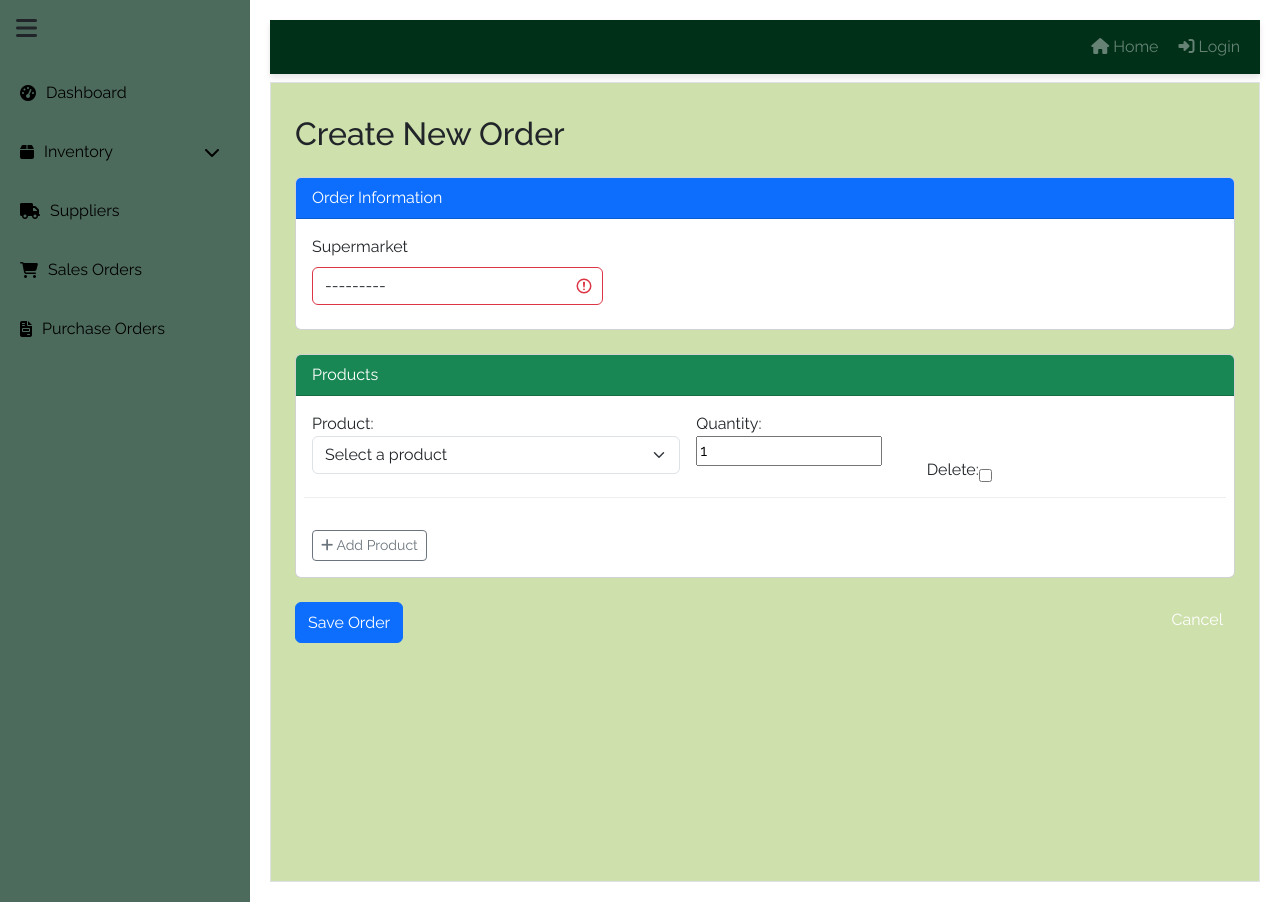
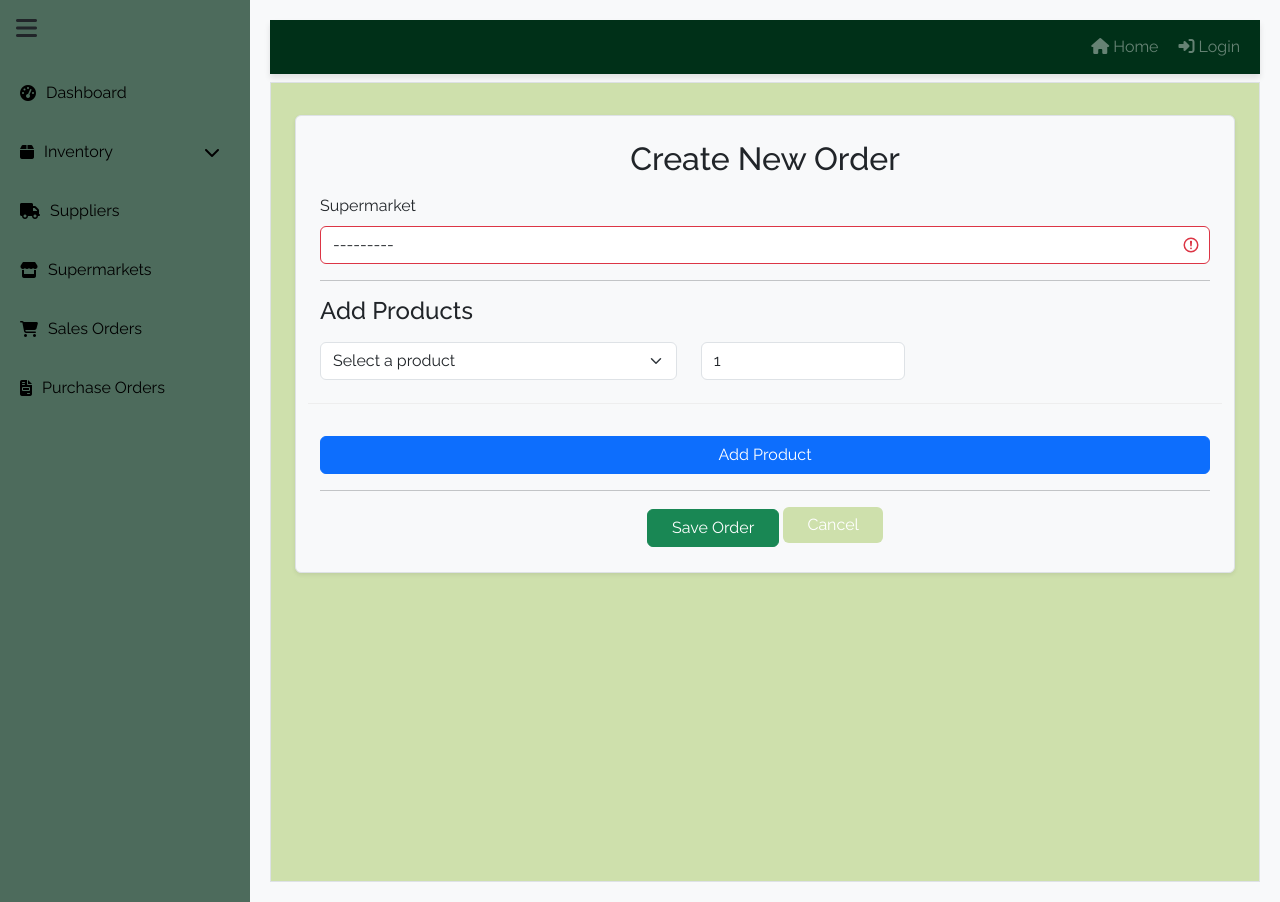
Before and after one commit to Team-5-Django/warehouse_system, a Django app: page /orders/create/ in a window 1280 px wide. Run offline with Django 5.2, Linux system fonts and the light colour scheme; data that the repository does not hold is empty; some libraries are stand-ins or nearby versions.

Commit message:
feature(orders): adding supermarket functionalties.

```diff
--- a/Warehouse/orders/forms.py
+++ b/Warehouse/orders/forms.py
@@ -54,12 +54,16 @@ OrderLineItemFormSet = forms.inlineformset_factory(
     form=OrderLineItemForm,
     extra=1,
     can_delete=True,
-    widgets={
-        'DELETE': DeleteButtonWidget(),
-    }
+
 )
 
 class SupermarketForm(forms.ModelForm):
     class Meta:
         model = Supermarket
-        fields = ['name']
+        fields = ['name', 'address', 'phone', 'email']
+        widgets = {
+            'name': forms.TextInput(attrs={'class': 'form-control'}),
+            'address': forms.Textarea(attrs={'class': 'form-control', 'rows': 3}),
+            'phone': forms.TextInput(attrs={'class': 'form-control'}),
+            'email': forms.EmailInput(attrs={'class': 'form-control'}),
+        }
--- a/Warehouse/orders/urls.py
+++ b/Warehouse/orders/urls.py
@@ -1,5 +1,5 @@
 from django.urls import path
-from .views import OrderListView, OrderDetailView, OrderCreateView, OrderUpdateView,Confirm_order_view,shipping_order_view,delivery_order_view,cancel_order_view
+from .views import OrderListView, OrderDetailView, OrderCreateView, OrderUpdateView,Confirm_order_view,shipping_order_view,delivery_order_view,cancel_order_view, SupermarketListView, SupermarketCreateView, SupermarketUpdateView, SupermarketDeleteView
 
 urlpatterns = [
     path('', OrderListView.as_view(), name='order_list'),
@@ -13,6 +13,9 @@ urlpatterns = [
     path('cancelled/<int:pk>', cancel_order_view, name='cancel_order'),
 
 
-
+    path('supermarkets/', SupermarketListView.as_view(), name='supermarket_list'),
+    path('supermarkets/create/', SupermarketCreateView.as_view(), name='supermarket_create'),
+    path('supermarkets/<int:pk>/update/', SupermarketUpdateView.as_view(), name='supermarket_update'),
+    path('supermarkets/<int:pk>/delete/', SupermarketDeleteView.as_view(), name='supermarket_delete'),
 
 ]
--- a/Warehouse/orders/views.py
+++ b/Warehouse/orders/views.py
@@ -1,11 +1,12 @@
 from django.shortcuts import render, get_object_or_404, redirect
-from django.views.generic import ListView, DetailView, CreateView, UpdateView
-from .models import Order, OrderLineItem
-from .forms import OrderForm, OrderLineItemFormSet
+from django.views.generic import ListView, DetailView, CreateView, UpdateView, DeleteView
+from .models import Order, OrderLineItem, Supermarket
+from .forms import OrderForm, OrderLineItemFormSet, SupermarketForm
 from .filters import OrderFilter
 from django.db.models import Q
 from .models import Order
 from .transactions import process_order
+from django.urls import reverse_lazy
 
 # List all orders
 class OrderListView(ListView):
@@ -152,3 +153,26 @@ def cancel_order_view(request, pk):
             'message': f'Error cancelling order: {str(e)}',
         }
         return render(request, 'orders/order_confirmation.html', context)
+
+
+class SupermarketListView(ListView):
+    model = Supermarket
+    template_name = 'orders/supermarket_list.html'
+    context_object_name = 'supermarkets'
+
+class SupermarketCreateView(CreateView):
+    model = Supermarket
+    form_class = SupermarketForm
+    template_name = 'orders/supermarket_form.html'
+    success_url = reverse_lazy('supermarket_list')
+
+class SupermarketUpdateView(UpdateView):
+    model = Supermarket
+    form_class = SupermarketForm
+    template_name = 'orders/supermarket_form.html'
+    success_url = reverse_lazy('supermarket_list')
+
+class SupermarketDeleteView(DeleteView):
+    model = Supermarket
+    template_name = 'orders/supermarket_confirm_delete.html'
+    success_url = reverse_lazy('supermarket_list')
--- a/Warehouse/templates/components/sidebar.html
+++ b/Warehouse/templates/components/sidebar.html
@@ -14,6 +14,7 @@
         </div>
     </div>
     <a href="{% url 'factory_list' %}"><i class="fas fa-truck"></i> <span>Suppliers</span></a>
+    <a href="{% url 'supermarket_list' %}"><i class="fas fa-store"></i> <span>Supermarkets</span></a>
     <a href="{% url 'order_list' %}"><i class="fas fa-shopping-cart"></i> <span>Sales Orders</span></a>
     <a href="{% url 'shipment_list' %}"><i class="fas fa-file-invoice"></i> <span>Purchase Orders</span></a>
 
--- a/Warehouse/templates/orders/order_form.html
+++ b/Warehouse/templates/orders/order_form.html
@@ -2,106 +2,189 @@
 {% load static %}
 
 {% block content %}
-<div class="container mt-4">
-    <h2 class="mb-4">{% if object %}Edit Order{% else %}Create New Order{% endif %}</h2>
+<div class="container-fluid mt-4">
+    <div class="card shadow-sm border rounded p-4 bg-light">
+        <h2 class="mb-3 text-center">{% if object %}Edit Order{% else %}Create New Order{% endif %}</h2>
 
-    <form method="post" class="needs-validation" novalidate>
+        <form method="post" id="order-form" class="needs-validation" novalidate>
             {% csrf_token %}
 
-        <!-- Main Order Details -->
-        <div class="card mb-4">
-            <div class="card-header bg-primary text-white">
-                Order Information
-            </div>
-            <div class="card-body">
-                <div class="row g-3">
-                    <div class="col-md-4">
-                        <label for="{{ form.supermarket.id_for_label }}" class="form-label">Supermarket</label>
+            <div class="mb-3">
+                <label class="form-label">Supermarket</label>
                 {{ form.supermarket }}
-                    </div>
                 {% if user.is_manager %}
-                    <div class="col-md-4">
-                        <label for="{{ form.status.id_for_label }}" class="form-label">Status</label>
+                    <label class="form-label mt-3">Status</label>
                     {{ form.status }}
-                    </div>
                 {% endif %}
             </div>
-            </div>
-        </div>
 
-        <!-- Line Items Section -->
-        <div class="card mb-4">
-            <div class="card-header bg-success text-white">
-                Products
-            </div>
-            <div class="card-body">
+            <hr>
+
+            <h4 class="mb-3">Add Products</h4>
             {{ formset.management_form }}
             <div id="formset-container">
                 {% for form in formset %}
-                    <div class="row g-3 mb-3 formset-row">
+                    <div class="row mb-3 formset-row">
                         <div class="col-md-5">
-                            {{ form.product.label_tag }}
                             {{ form.product }}
                         </div>
                         <div class="col-md-3">
-                            {{ form.quantity.label_tag }}
                             {{ form.quantity }}
                         </div>
-                        <!-- <div class="col-md-4 d-flex align-items-center">
-                            <span class="text-muted ms-3" id="stock-info-{{ forloop.counter }}">
-                                Stock: <span id="stock-value-{{ forloop.counter }}">---</span>
-                            </span>
-                        </div> -->
-                        <div class="col-md-2 d-flex align-items-end">
-                            {% if formset.can_delete %}
-                            {{ form.DELETE.label_tag }}
-                            {{ form.DELETE }}
+                        <div class="col-md-4 d-flex align-items-end">
+                            {% if formset.can_delete and forloop.counter0 > 0 %}
+                                <button type="button" class="btn btn-danger btn-sm w-100 remove-item">Remove</button>
                             {% endif %}
                         </div>
                     </div>
                 {% endfor %}
             </div>
-                <div class="row g-3 mb-3 formset-row" id="empty-form" style="display: none;">
-                    {{ formset.empty_form }}
+            <button type="button" class="btn btn-primary mt-3 w-100" id="add-form">Add Product</button>
+
+            <hr>
+
+            <div class="text-center">
+                <button type="submit" class="btn btn-success px-4">Save Order</button>
+                <a href="{% url 'order_list' %}" class="btn btn-secondary px-4">Cancel</a>
             </div>
-                <button type="button" class="btn btn-sm btn-outline-secondary mt-3" id="add-form">
-                    <i class="fas fa-plus"></i> Add Product
-                </button>
+        </form>
     </div>
 </div>
 
-        <!-- Form Actions -->
-        <div class="d-flex justify-content-between">
-            <button type="submit" class="btn btn-primary">Save Order</button>
-            <a href="{% url 'order_list' %}" class="btn btn-secondary">Cancel</a>
-        </div>
-    </form>
-</div>
+<style>
+    body {
+        background-color: #f8f9fa;
+    }
 
-<!-- JavaScript -->
+    .card {
+        width: 100%;
+        max-width: 100%;
+        border-radius: 12px;
+    }
+
+    .btn {
+        transition: all 0.3s ease-in-out;
+    }
+
+    .btn:hover {
+        transform: scale(1.05);
+    }
+</style>
+
 <script src="{% static 'js/formset.js' %}"></script>
 <script>
-    // JavaScript to dynamically update stock display
-    function updateStock(selectElement, counter) {
+document.addEventListener("DOMContentLoaded", function() {
+    const addFormButton = document.getElementById("add-form");
+    const formsetContainer = document.getElementById("formset-container");
+    const totalForms = document.getElementById("id_line_items-TOTAL_FORMS");
+    const emptyForm = document.querySelector(".formset-row").cloneNode(true);
+
+    // Clean empty form
+    emptyForm.querySelectorAll("input, select").forEach(input => {
+        input.value = "";
+        if (input.name) {
+            input.name = input.name.replace("0", "__prefix__");
+            input.id = input.id.replace("0", "__prefix__");
+        }
+    });
+
+    let formCount = parseInt(totalForms.value);
+
+    function isProductAlreadyAdded(productValue, currentSelect = null) {
+        const existingProducts = Array.from(formsetContainer.querySelectorAll('select[name$="-product"]'))
+            .filter(select => select !== currentSelect)
+            .map(select => select.value);
+        return existingProducts.includes(productValue) && productValue !== "";
+    }
+
+    function getProductName(selectElement) {
+        return selectElement.options[selectElement.selectedIndex].text.split(" (")[0];
+    }
+
+    addFormButton.addEventListener("click", function() {
+        const newForm = emptyForm.cloneNode(true);
+        newForm.innerHTML = newForm.innerHTML.replace(/__prefix__/g, formCount);
+
+        const productSelect = newForm.querySelector('select[name$="-product"]');
+        const initialProductValue = productSelect.value;
+
+        const removeButton = document.createElement("button");
+        removeButton.type = "button";
+        removeButton.className = "btn btn-danger btn-sm w-100 remove-item";
+        removeButton.textContent = "Remove";
+
+        const buttonCol = newForm.querySelector(".col-md-4");
+        buttonCol.innerHTML = "";
+        buttonCol.appendChild(removeButton);
+
+        formsetContainer.appendChild(newForm);
+        formCount++;
+        totalForms.value = formCount;
+
+        productSelect.addEventListener("change", function() {
+            if (this.value === "") {
+                return; // Don't show alert for empty selection
+            }
+            if (isProductAlreadyAdded(this.value, this)) {
+                alert("This product is already added to the order.");
+                this.value = ""; // Reset to empty selection
+            } else {
+                const productName = getProductName(this);
+                alert(`${productName} has been added to the order.`);
+                updateStock(this);
+            }
+        });
+
+        removeButton.addEventListener("click", function() {
+            newForm.remove();
+            formCount--;
+            totalForms.value = formCount;
+        });
+
+        updateStock(productSelect); // Initial stock update
+    });
+
+    // Handle existing rows
+    document.querySelectorAll(".formset-row").forEach(row => {
+        const productSelect = row.querySelector('select[name$="-product"]');
+        const removeButton = row.querySelector(".remove-item");
+
+        if (removeButton) {
+            removeButton.addEventListener("click", function() {
+                row.remove();
+                formCount--;
+                totalForms.value = formCount;
+            });
+        }
+
+        if (productSelect) {
+            productSelect.addEventListener("change", function() {
+                if (this.value === "") {
+                    return; // Don't show alert for empty selection
+                }
+                if (isProductAlreadyAdded(this.value, this)) {
+                    alert("This product is already added to the order.");
+                    this.value = ""; // Reset to empty selection
+                } else {
+                    const productName = getProductName(this);
+                    alert(`${productName} has been added to the order.`);
+                    updateStock(this);
+                }
+            });
+            updateStock(productSelect); // Initial stock update
+        }
+    });
+
+    // Stock update functionality
+    function updateStock(selectElement) {
         const selectedOption = selectElement.options[selectElement.selectedIndex];
-
-        // Extract stock data from the option's text (e.g., "Stock: 10")
-        const stockText = selectedOption.textContent.match(/Stock: (\d+)/); // Regex to capture stock value
-        const stock = stockText ? stockText[1] : "---"; // Default to "---" if no stock value is found
-
-        // Update the stock display for the corresponding product
-        const stockInfoElement = document.getElementById('id_line_items-0-quantity');
-        if (stockInfoElement) {
-            stockInfoElement.setAttribute('max', stock);
+        const stockText = selectedOption.textContent.match(/Stock: (\d+)/);
+        const stock = stockText ? stockText[1] : "---";
+        const quantityInput = selectElement.closest(".formset-row").querySelector("[name$='-quantity']");
+        if (quantityInput) {
+            quantityInput.setAttribute("max", stock);
         }
     }
-
-    // Attach onchange event listeners to all product dropdowns
-    document.addEventListener("DOMContentLoaded", () => {
-        const productSelects = document.querySelectorAll('select[name$="-product"]'); // Target all product fields
-        productSelects.forEach((selectElement, index) => {
-            selectElement.addEventListener("change", () => updateStock(selectElement, index + 1));
-        });
 });
 </script>
 {% endblock %}
```
Also changed, not shown: Warehouse/templates/orders/supermarket_confirm_delete.html (added, +12 -0 lines), Warehouse/templates/orders/supermarket_form.html (added, +12 -0 lines), Warehouse/templates/orders/supermarket_list.html (added, +36 -0 lines), Warehouse/inventory/migrations/0001_initial.py, Warehouse/orders/migrations/0001_initial.py, Warehouse/shipments/migrations/0001_initial.py, Warehouse/users/migrations/0001_initial.py, 1 other file. Lines whose indentation alone changed are shown as unchanged.
